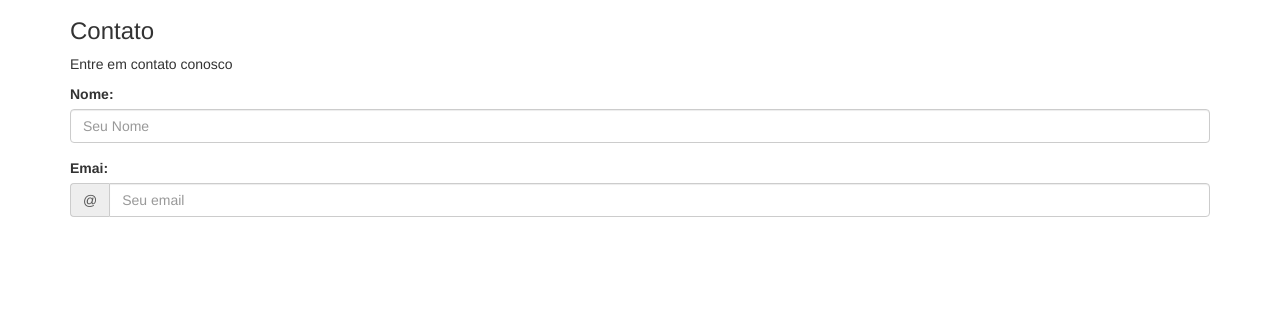
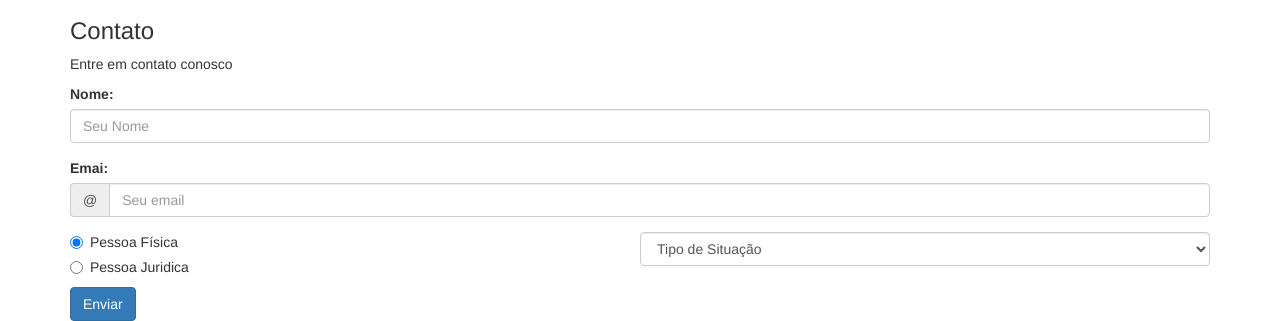
Before and after one commit to brunomorello/bootstrap-template, a plain HTML site: page index.html in a window 1280 px wide. Shown: the part 5505-5826 px from the top of the page. Before the commit the page ends 5737 px from the top, so only its background shows below. Drawn offline with Linux system fonts and the light colour scheme.

Commit message:
Ended form implementation

```diff
--- a/index.html
+++ b/index.html
@@ -196,7 +196,7 @@
     <h3>Video Institucional</h3>
 
     <div class="embed-responsive embed-responsive-16by9">
-      <iframe class="embed-responsive-item" src="https://www.youtube.com/embed/i_3Py1Aygel* frameborder=*0* allowfullscreen"></iframe>
+      <iframe class="embed-responsive-item" src="https://www.youtube.com/embed/i_3Py1Aygel" frameborder="0" allowfullscreen"></iframe>
     </div>
 </section>
 
@@ -204,7 +204,8 @@
 	<h3>Contato</h3>
 	<p>Entre em contato conosco</p>
 
-	<form>
+	<form action="#" method="post">
+
 		<div class="form-group">
 			<label for="contato-nome">Nome:</label>
 			<input type="text" class="form-control" name="contato-nome" id="contato-nome" placeholder="Seu Nome">
@@ -213,10 +214,37 @@
 		<div class="form-group">
 			<label for="contato-email">Emai:</label>
 			<div class="input-group">
-				<span class="input-group-addon">@</span>
+				<div class="input-group-addon">@</div>
 				<input type="email" class="form-control" name="contato-email" id="contato-email" placeholder="Seu email">
 			</div>
 		</div>
+
+		<div class="contato-grupo-radio">
+			<div class="radio">
+				<label>
+					<input type="radio" name="contato-tipo-pessoa" checked>
+					Pessoa Física
+				</label>
+			</div>
+
+			<div class="radio">
+				<label>
+					<input type="radio" name="contato-tipo-pessoa">
+					Pessoa Juridica
+				</label>
+			</div>
+		</div><!--
+
+
+		--><select class="contato-select form-control">
+			<option disabled selected>Tipo de Situação</option>
+			<option>Casa</option>
+			<option>Apartamento</option>
+			<option>Mansão</option>
+		</select>
+
+		<button class="btn btn-primary" type="submit">Enviar</button>
+
 	</form>
 </section>
 
--- a/style.css
+++ b/style.css
@@ -10,3 +10,14 @@
 	margin-bottom: 0;
 	font-size: 24px;
 }
+
+.contato-grupo-radio,
+.contato-select {
+	width: 50%;
+	display: inline-block;
+	vertical-align: top;
+}
+
+.contato-grupo-radio .radio:first-child {
+	margin-top: 0;
+}
```
